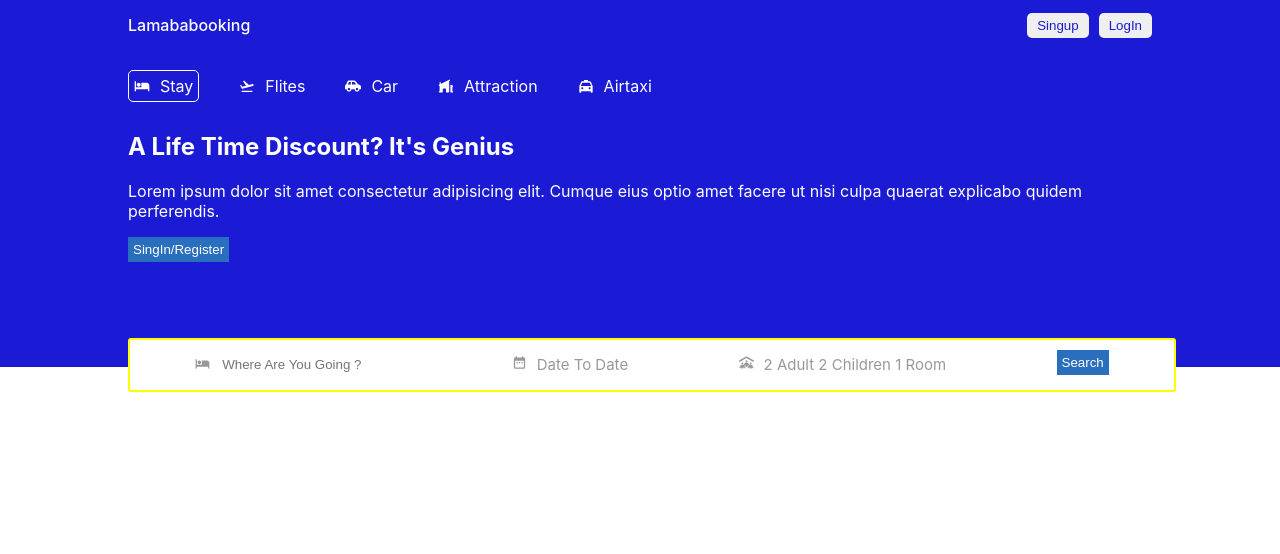
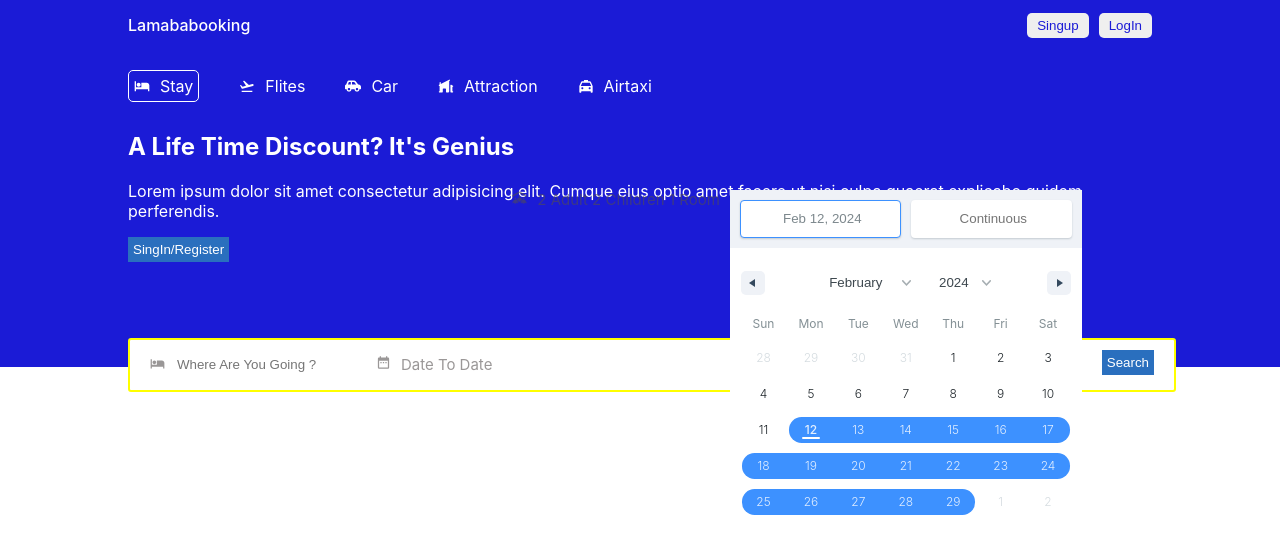
Before and after one commit to Foysalrabby/BokingApi, a React (Create React App) app in the folder client/: page / in a window 1280 px wide. Shown: the top 554 px of the page. Built offline with nearby package versions, Linux system fonts and the light colour scheme.

Commit message:
use data range to use search hithub react date range

```diff
--- a/client/package.json
+++ b/client/package.json
@@ -7,6 +7,7 @@
     "@testing-library/react": "^13.4.0",
     "@testing-library/user-event": "^13.5.0",
     "react": "^18.2.0",
+    "react-date-range": "^2.0.0-alpha.4",
     "react-dom": "^18.2.0",
     "react-icons": "^5.0.1",
     "react-router-dom": "^6.22.0",
--- a/client/src/Component/Header/Header.jsx
+++ b/client/src/Component/Header/Header.jsx
@@ -7,7 +7,20 @@ import { HiMiniHomeModern } from "react-icons/hi2";
 import { RiTaxiFill } from "react-icons/ri";
 import { MdDateRange } from "react-icons/md";
 import { FaPeopleRoof } from "react-icons/fa6";
+import 'react-date-range/dist/styles.css'; // main css file
+import 'react-date-range/dist/theme/default.css'; // theme css file
+import { DateRange } from 'react-date-range';
+import {useState} from 'react'
+
 const Header = () => {
+
+    const [state, setState] = useState([
+        {
+          startDate: new Date(),
+          endDate: null,
+          key: 'selection'
+        }
+      ]);
     return (
         <div className='Header'>
         <div className="HeaderContainer">
@@ -50,6 +63,12 @@ const Header = () => {
          <div className="HeaderSearchitem">
           <FaPeopleRoof  className='headericon'/>
           <span className='headertext'>2 Adult 2 Children 1 Room </span>
+          <DateRange
+            editableDateInputs={true}
+            onChange={item => setState([item.selection])}
+            moveRangeOnFirstSelection={false}
+            ranges={state}
+            />
          </div>
          <div className="HeaderSearchitem">
           <button className='navbutton'>Search</button>
```
Also changed, not shown: 1 other file (tests, documents, lock files or other folders).
